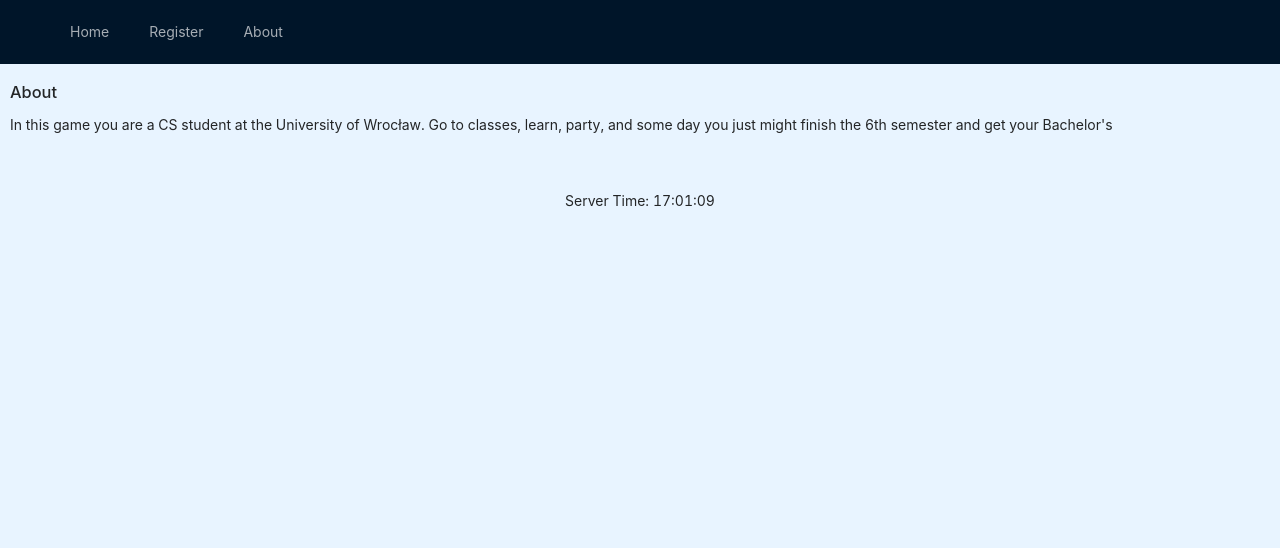
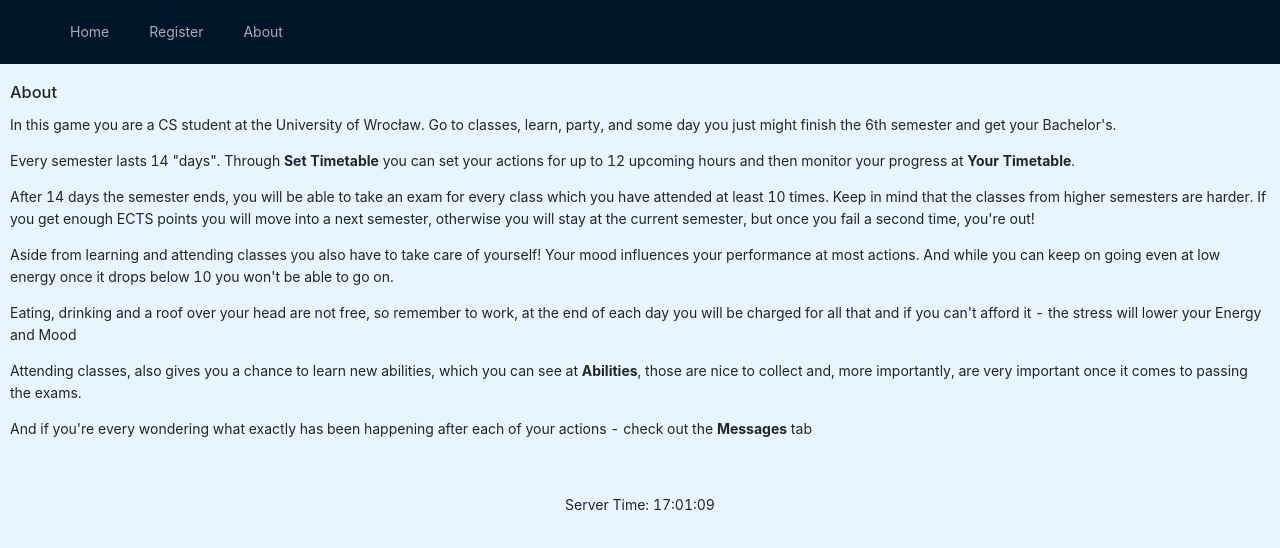
Before and after one commit to ApamNapat/licencjat-frontend, a React (Create React App) app: page /about in a window 1280 px wide. Shown: the top 548 px of the page. Built offline with nearby package versions, Linux system fonts and the light colour scheme.

Commit message:
Extended about

```diff
--- a/src/Components/About.js
+++ b/src/Components/About.js
@@ -5,7 +5,24 @@ const About = () => {
         <div>
             <h3>About</h3>
             <p>In this game you are a CS student at the University of Wrocław. Go to classes, learn, party, and some day
-                you just might finish the 6th semester and get your Bachelor's</p>
+                you just might finish the 6th semester and get your Bachelor's.</p>
+            <p>Every semester lasts 14 "days". Through <b>Set Timetable</b> you can set your actions for up to 12
+                upcoming hours and then monitor your progress at <b>Your Timetable</b>.</p>
+            <p>After 14 days the semester ends, you will be able to take an exam for every class which you have attended
+                at least 10 times. Keep in mind that the classes from higher semesters are harder. If you get enough
+                ECTS points you will move into a next semester, otherwise you will stay at the current semester, but
+                once you fail a second time, you're out!</p>
+            <p>Aside from learning and attending classes you also have to take care of yourself! Your mood influences
+                your performance at most actions. And while you can keep on going even at low energy
+                once it drops below 10 you won't be able to go on.
+            </p>
+            <p>Eating, drinking and a roof over your head are not free, so remember to work, at the end of each day you
+                will be charged for all that and if you can't afford it - the stress will lower your Energy and Mood</p>
+            <p>Attending classes, also gives you a chance to learn new abilities, which you can see at <b>Abilities</b>,
+                those are nice to collect and, more importantly, are very important once it comes to passing the exams.
+            </p>
+            <p>And if you're every wondering what exactly has been happening after each of your actions - check out
+                the <b>Messages</b> tab</p>
         </div>
     );
 }
```
